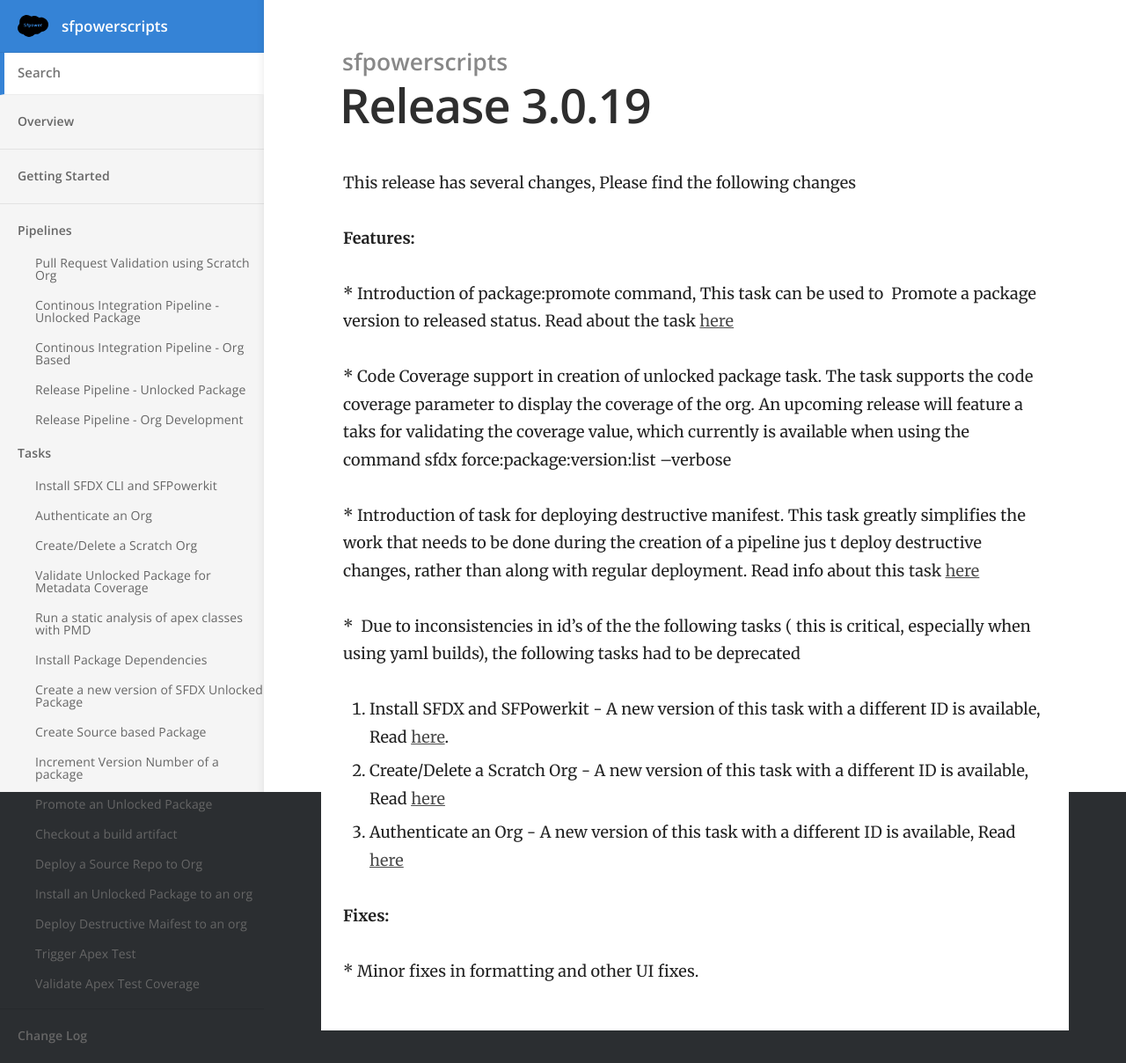
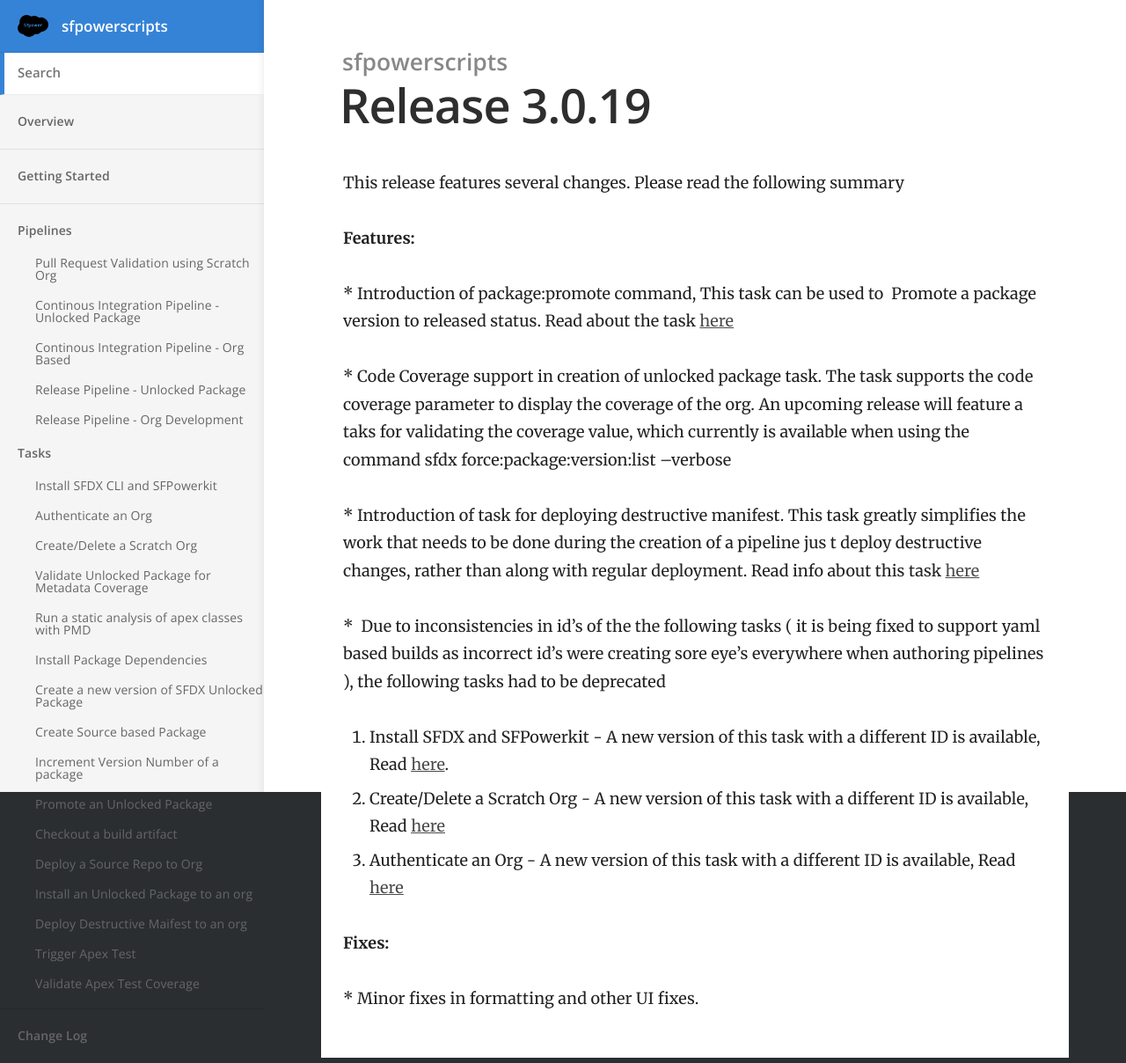
Before and after one commit to nbatterham/sfpowerscripts-doc, a Jekyll site: the page built from _posts/2019-11-24-release-3-0-19.md, in a window 1280 px wide. Shown: the whole page at 88% size. Built offline with Jekyll 4.4.1, drawn with Linux system fonts in a browser that asks for light colours.

Commit message:
Updated '_posts/2019-11-24-release-3-0-19.md' via CloudCannon

```diff
--- a/_posts/2019-11-24-release-3-0-19.md
+++ b/_posts/2019-11-24-release-3-0-19.md
@@ -3,7 +3,7 @@ title: Release 3.0.19
 type: major
 ---
 
-This release has several changes, Please find the following changes
+This release features several changes. Please read the following summary
 
 **Features:**
 
@@ -13,7 +13,7 @@ This release has several changes, Please find the following changes
 
 \* Introduction of task for deploying destructive manifest. This task greatly simplifies the work that needs to be done during the creation of a pipeline jus t deploy destructive changes, rather than along with regular deployment. Read info about this task [here](https://sfpowerscripts.com/tasks/deployment-tasks/deploy%20destructive%20manifest%20to%20an%20org/)
 
-\*&nbsp; Due to inconsistencies in id's of the the following tasks ( this is critical, especially when using yaml builds), the following tasks had to be deprecated
+\*&nbsp; Due to inconsistencies in id's of the the following tasks ( it is being fixed to support yaml based builds as incorrect id's were creating sore eye's everywhere when authoring pipelines ), the following tasks had to be deprecated
 
 1. Install SFDX and SFPowerkit - A new version of this task with a different ID is available, Read [here](https://sfpowerscripts.com/tasks/common-utility-tasks/install%20sfdx%20cli/).
 2. Create/Delete a Scratch Org - A new version of this task with a different ID is available, Read [here](https://sfpowerscripts.com/tasks/common-utility-tasks/create%20and%20delete%20a%20scratch%20org/)
```
